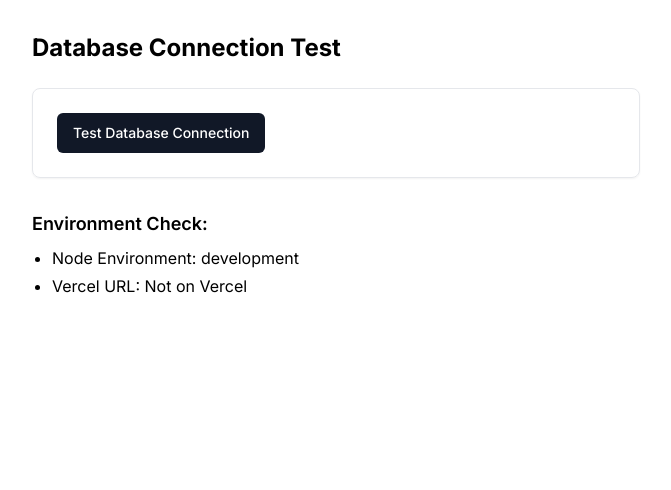
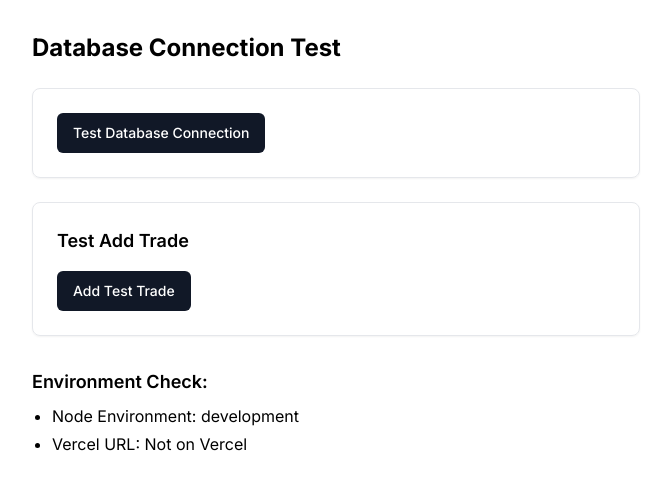
Before and after one commit to tarigelamin1997/TRADEVOLT, a Next.js app: page /test-db in a window 1280 px wide. Shown: the top 490 px of the page, without its empty margins (304-975 px from the left). Built offline with nearby package versions, Linux system fonts and the light colour scheme.

Commit message:
Add comprehensive test page with trade testing
- Improve error handling in test-db page
- Add test trade button to debug trade creation
- Show detailed error messages for debugging

```diff
--- a/app/test-db/page.tsx
+++ b/app/test-db/page.tsx
@@ -7,6 +7,7 @@ import { Card } from '@/components/ui/card'
 export default function TestDBPage() {
   const [result, setResult] = useState<any>(null)
   const [loading, setLoading] = useState(false)
+  const [tradeResult, setTradeResult] = useState<any>(null)
 
   const testConnection = async () => {
     setLoading(true)
@@ -16,10 +17,26 @@ export default function TestDBPage() {
         headers: { 'Content-Type': 'application/json' },
         body: JSON.stringify({ action: 'testConnection' })
       })
+
+      if (!res.ok) {
+        const errorText = await res.text()
+        console.error('Response error:', errorText)
+        setResult({
+          error: 'API returned error',
+          status: res.status,
+          details: errorText
+        })
+        return
+      }
+
       const data = await res.json()
       setResult(data)
     } catch (error) {
-      setResult({ error: 'Failed to connect' })
+      console.error('Test connection error:', error)
+      setResult({
+        error: 'Failed to connect',
+        details: error instanceof Error ? error.message : 'Unknown error'
+      })
     } finally {
       setLoading(false)
     }
@@ -41,6 +58,53 @@ export default function TestDBPage() {
         )}
       </Card>
 
+      <Card className="p-6 mt-6">
+        <h2 className="text-lg font-semibold mb-4">Test Add Trade</h2>
+        <Button
+          onClick={async () => {
+            try {
+              const res = await fetch('/api', {
+                method: 'POST',
+                headers: { 'Content-Type': 'application/json' },
+                body: JSON.stringify({
+                  action: 'addTrade',
+                  trade: {
+                    symbol: 'TEST',
+                    type: 'BUY',
+                    entry: 100,
+                    exit: 105,
+                    quantity: 1,
+                    entryTime: new Date().toISOString(),
+                    exitTime: null,
+                    marketType: 'STOCKS',
+                    notes: 'Test trade from debug page'
+                  },
+                  email: 'test@example.com'
+                })
+              })
+
+              if (!res.ok) {
+                const errorText = await res.text()
+                setTradeResult({ error: errorText, status: res.status })
+              } else {
+                const data = await res.json()
+                setTradeResult({ success: true, trade: data.trade })
+              }
+            } catch (error) {
+              setTradeResult({ error: error instanceof Error ? error.message : 'Unknown error' })
+            }
+          }}
+        >
+          Add Test Trade
+        </Button>
+
+        {tradeResult && (
+          <div className="mt-4 p-4 bg-gray-100 rounded">
+            <pre>{JSON.stringify(tradeResult, null, 2)}</pre>
+          </div>
+        )}
+      </Card>
+
       <div className="mt-8">
         <h2 className="text-lg font-semibold mb-2">Environment Check:</h2>
         <ul className="list-disc pl-5 space-y-1">
```
